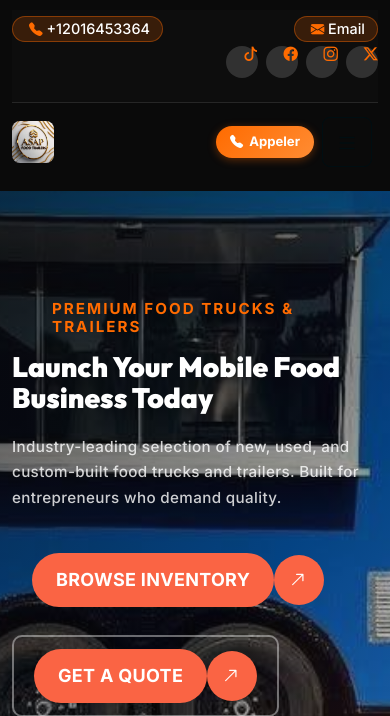
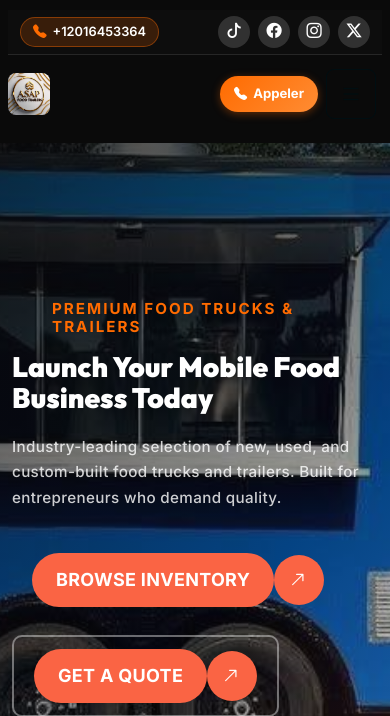
Before and after one commit to Nestorservice/asapfoodtrailer, a FastAPI app: page / in a window 390 px wide. Shown: the top 716 px of the page. Run offline with FastAPI, Linux system fonts and the light colour scheme; some libraries are stand-ins or nearby versions.

Commit message:
fix(mobile): align topbar contact pills and social media icons in single flex row

```diff
--- a/assets/css/asap-custom.css
+++ b/assets/css/asap-custom.css
@@ -385,32 +385,52 @@ h6 {
     text-decoration: none;
 }
 
-/* ─── MOBILE & DESKTOP HEADER TOPBAR ─── */
+/* ─── PERFECTLY ALIGNED MOBILE & DESKTOP HEADER TOPBAR ─── */
 .header-top-area {
     background: #0d0d0d !important;
     border-bottom: 1px solid rgba(255, 255, 255, 0.1);
-    padding: 6px 0;
+    padding: 6px 12px !important;
     z-index: 10;
+}
+
+.topbar-flex-wrapper {
+    width: 100%;
+    display: flex;
+    align-items: center;
+    justify-content: space-between;
+    gap: 8px;
+}
+
+.topbar-contact-group {
+    display: flex;
+    align-items: center;
+    gap: 8px;
 }
 
 .topbar-contact-btn {
     display: inline-flex;
     align-items: center;
+    justify-content: center;
     gap: 6px;
     color: #ffffff !important;
-    font-size: 0.85rem;
+    font-size: 0.8rem;
     font-weight: 600;
     text-decoration: none;
-    padding: 4px 12px;
+    padding: 0 12px;
+    height: 30px;
     border-radius: 20px;
     background: rgba(255, 107, 0, 0.18);
     border: 1px solid rgba(255, 107, 0, 0.4);
+    white-space: nowrap;
+    line-height: 1;
     transition: all 0.2s ease;
 }
 
 .topbar-contact-btn i {
     color: #ff6b00 !important;
     font-size: 0.85rem;
+    display: inline-flex;
+    align-items: center;
 }
 
 .topbar-contact-btn:hover {
@@ -425,14 +445,18 @@ h6 {
 .mobile-header-call {
     display: inline-flex;
     align-items: center;
+    justify-content: center;
     gap: 6px;
     background: linear-gradient(135deg, #ff6b00, #ff8c33);
     color: #fff !important;
     font-size: 0.82rem;
     font-weight: 700;
-    padding: 6px 14px;
-    border-radius: 20px;
+    padding: 0 14px;
+    height: 36px;
+    border-radius: 18px;
     text-decoration: none;
+    line-height: 1;
+    white-space: nowrap;
     box-shadow: 0 2px 8px rgba(255, 107, 0, 0.35);
     transition: transform 0.2s ease;
 }
@@ -441,12 +465,23 @@ h6 {
     transform: scale(0.96);
 }
 
+.vl-header-action-item .vl-offcanvas-toggle {
+    display: inline-flex;
+    align-items: center;
+    justify-content: center;
+    width: 36px;
+    height: 36px;
+    border-radius: 10px;
+    padding: 0;
+    margin: 0;
+}
+
 @media (max-width: 991px) {
     .header1-bg {
         background: #0a0a0a !important;
         border-radius: 0 !important;
-        padding-left: 12px !important;
-        padding-right: 12px !important;
+        padding-left: 8px !important;
+        padding-right: 8px !important;
     }
     .vl-header-area1 {
         background: #0a0a0a !important;
@@ -455,8 +490,8 @@ h6 {
         display: none !important;
     }
     .header-top-social a {
-        width: 28px;
-        height: 28px;
+        width: 30px;
+        height: 30px;
         font-size: 0.85rem;
     }
 }
--- a/templates/base.html
+++ b/templates/base.html
@@ -59,31 +59,28 @@
             <div class="container header1-bg">
                 <!-- Mobile & Desktop Prominent Top Bar -->
                 <div class="header-top-area">
-                    <div class="row align-items-center">
-                        <div class="col-lg-3 d-none d-lg-block"></div>
-                        <div class="col-lg-5 col-12 mb-1 mb-lg-0">
-                            <div class="header-top-info d-flex align-items-center justify-content-between justify-content-lg-start gap-2">
+                    <div class="topbar-flex-wrapper d-flex align-items-center justify-content-between">
+                        <!-- Left: Phone & Email Contact Pills -->
+                        <div class="topbar-contact-group d-flex align-items-center gap-2">
                             <a href="tel:{{ business.phone }}" class="topbar-contact-btn phone-btn">
                                 <i class="bi bi-telephone-fill"></i>
                                 <span>{{ business.phone }}</span>
                             </a>
-                                <a href="mailto:{{ business.email }}" class="topbar-contact-btn email-btn">
+                            <a href="mailto:{{ business.email }}" class="topbar-contact-btn email-btn d-none d-sm-inline-flex">
                                 <i class="bi bi-envelope-fill"></i>
-                                    <span class="d-none d-sm-inline">{{ business.email }}</span>
-                                    <span class="d-inline d-sm-none">Email</span>
+                                <span>Email</span>
                             </a>
                             <span class="d-none d-xl-inline-block text-white-50 ms-2" style="font-size:0.8rem;"><i class="bi bi-geo-alt-fill text-warning me-1"></i>{{ business.address }}</span>
                         </div>
-                        </div>
-                        <div class="col-lg-4 col-12">
-                            <div class="header-top-info text-end d-flex align-items-center justify-content-between justify-content-lg-end gap-3">
+
+                        <!-- Right: Social Media Icons & Hours -->
+                        <div class="d-flex align-items-center gap-3">
                             <span class="d-none d-lg-inline-block text-white-50" style="font-size:0.8rem;"><i class="bi bi-clock-fill text-warning me-1"></i>Mon-Sat 8AM-6PM</span>
-                                <div class="header-top-social d-flex gap-2 align-items-center ms-auto ms-lg-0">
+                            <div class="header-top-social d-flex align-items-center gap-2">
                                 <a href="{{ social.tiktok }}" target="_blank" title="TikTok" class="top-tiktok"><i class="bi bi-tiktok"></i></a>
                                 <a href="{{ social.facebook }}" target="_blank" title="Facebook" class="top-fb"><i class="bi bi-facebook"></i></a>
                                 <a href="{{ social.instagram }}" target="_blank" title="Instagram" class="top-ig"><i class="bi bi-instagram"></i></a>
                                 <a href="{{ social.x }}" target="_blank" title="X (Twitter)" class="top-x"><i class="bi bi-twitter-x"></i></a>
-                                </div>
                             </div>
                         </div>
                     </div>
```
Lines whose indentation alone changed are shown as unchanged.
